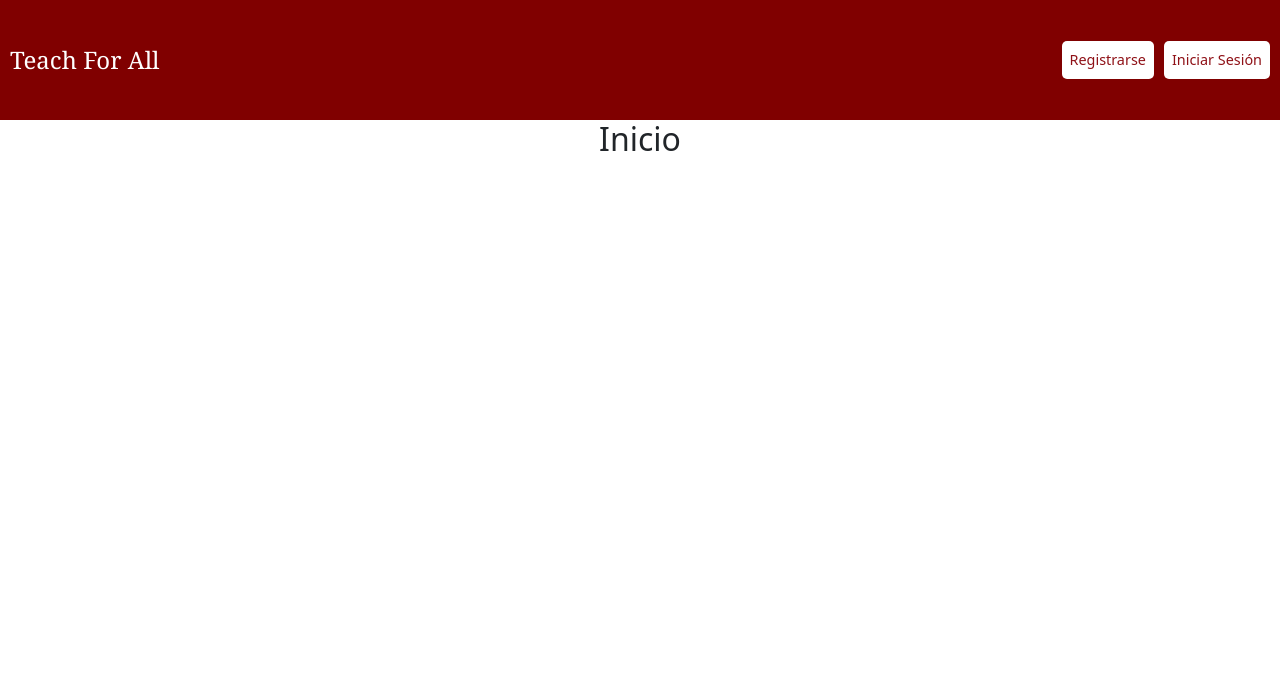
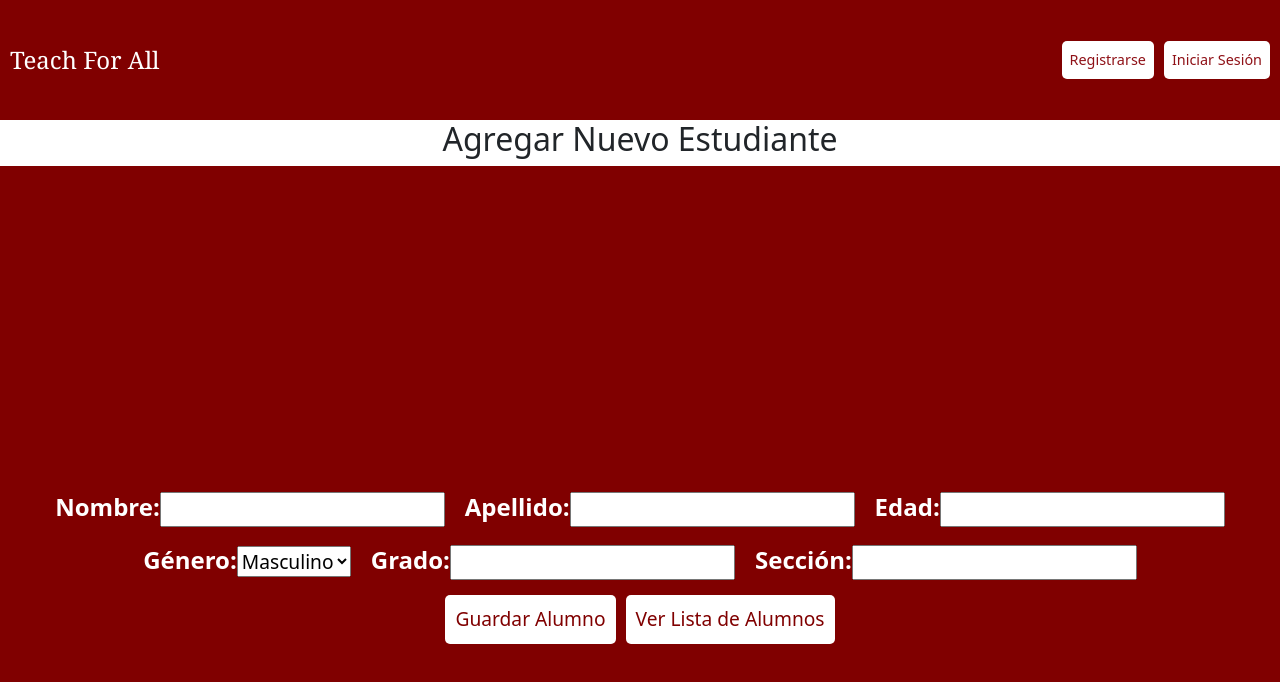
Before and after one commit to maihaara/TallerIV, a React (Create React App) app in the folder frontend/: page /pantalla in a window 1280 px wide. Shown: the top 682 px of the page. Built offline with nearby package versions, Linux system fonts and the light colour scheme.

Commit message:
modelado de formulario de estudiante

```diff
--- a/frontend/src/App.js
+++ b/frontend/src/App.js
@@ -8,6 +8,7 @@ import Welcome from './Welcome';
 import './App.css';
 import Pantalla from './pantalla';
 import Infousuario from './Infousuario';
+import Listaalumnos from './listaalumnos';
 
 function App() {
   return (
@@ -20,6 +21,7 @@ function App() {
           <Route path="/welcome" element={<Welcome />} />
           <Route path="/pantalla" element={<Pantalla />} />
           <Route path="/infousuario/:role" element={<Infousuario />} />
+          <Route path="/Listaalumnos" element={<Listaalumnos />} />
         </Routes>
       </div>
     </Router>
--- a/frontend/src/Welcome.js
+++ b/frontend/src/Welcome.js
@@ -17,7 +17,7 @@ function Welcome() {
           <p>Usuario no encontrado</p>
         )}
         <Link to="/pantalla">
-          <button style={{ backgroundColor: 'maroon', padding: '10px', borderRadius: '5px', border: 'none', color: 'white', cursor: 'pointer', display: 'block', margin: '0 auto', }}> Inicio</button>
+          <button style={{ backgroundColor: 'maroon', padding: '10px', borderRadius: '5px', border: 'none', color: 'white', cursor: 'pointer', display: 'block', margin: '0 auto', }}> Agregar alumnos</button>
         </Link>
         <Link to="/infousuario" state={{ user }}>
           <button style={{ backgroundColor: 'maroon', padding: '10px', borderRadius: '5px', border: 'none', color: 'white', cursor: 'pointer', display: 'block', margin: '0 auto' }}> Usuario </button>
--- /dev/null
+++ b/frontend/src/listaalumnos.js
@@ -0,0 +1,14 @@
+import React from 'react';
+
+const listaalumnos = () => {
+
+
+  return (
+    <div>
+      <h2>Lista de Alumnos</h2>
+
+    </div>
+  );
+};
+
+export default listaalumnos;
--- a/frontend/src/pantalla.js
+++ b/frontend/src/pantalla.js
@@ -1,12 +1,94 @@
-import React from 'react';
+import React, { useState } from 'react';
+import { Link } from 'react-router-dom';
 
-function Pantalla() {
+// Componente funcional AddStudentForm que recibe una función onSave como prop
+const AddStudentForm = ({ onSave }) => {
+  // Estado local para manejar la información del estudiante
+  const [student, setStudent] = useState({
+    nombre: '',
+    apellido: '',
+    edad: '',
+    genero: '',
+    grado: '',
+    seccion: '',
+  });
+
+  // Función para manejar cambios en los campos del formulario
+  const handleChange = (e) => {
+    const { name, value } = e.target;
+    // Actualiza el estado con los valores ingresados
+    setStudent((prevStudent) => ({ ...prevStudent, [name]: value }));
+  };
+
+  // Función para manejar el evento de guardar
+  const handleSave = (e) => {
+    e.preventDefault();
+    // Llama a la función onSave pasándole la información del estudiante
+    onSave(student);
+    // Resetea el estado para limpiar el formulario después de guardar
+    setStudent({
+      nombre: '',
+      apellido: '',
+      edad: '',
+      genero: '',
+      grado: '',
+      seccion: '',
+    });
+  };
+
   return (
-    <div>
-      <h2>Inicio</h2>
-      {/* Contenido de la nueva pantalla */}
+    <div className='bg-maroon p-10 rounded w-100'>
+      <h2>Agregar Nuevo Estudiante</h2>
+      <form style={{ backgroundColor: 'maroon', height: '100vh', display: 'flex', justifyContent: 'center', alignItems: 'center', flexDirection: 'column' }}>
+        {/* Grupo de campos para el nombre, apellido y edad */}
+        <div style={{ display: 'flex', flexDirection: 'row', marginBottom: '15px' }}>
+          <div style={{ marginRight: '20px' }}>
+            <label htmlFor="nombre" style={{ fontSize: '1.5rem', fontWeight: 'bold', color: 'white' }}>Nombre:</label>
+            <input type="text" id="nombre" name="nombre" value={student.nombre} onChange={handleChange} style={{ fontSize: '1.2rem' }} />
+          </div>
+          <div style={{ marginRight: '20px' }}>
+            <label htmlFor="apellido" style={{ fontSize: '1.5rem', fontWeight: 'bold', color: 'white' }}>Apellido:</label>
+            <input type="text" id="apellido" name="apellido" value={student.apellido} onChange={handleChange} style={{ fontSize: '1.2rem' }} />
+          </div>
+          <div>
+            <label htmlFor="edad" style={{ fontSize: '1.5rem', fontWeight: 'bold', color: 'white' }}>Edad:</label>
+            <input type="text" id="edad" name="edad" value={student.edad} onChange={handleChange} style={{ fontSize: '1.2rem' }} />
+          </div>
+        </div>
+        {/* Grupo de campos para el género, grado y sección */}
+        <div style={{ display: 'flex', flexDirection: 'row', marginBottom: '15px' }}>
+          <div style={{ marginRight: '20px' }}>
+            <label htmlFor="genero" style={{ fontSize: '1.5rem', fontWeight: 'bold', color: 'white' }}>Género:</label>
+            <select id="genero" name="genero" value={student.genero} onChange={handleChange} style={{ fontSize: '1.2rem' }}>
+              <option value="masculino">Masculino</option>
+              <option value="femenino">Femenino</option>
+            </select>
+          </div>
+          <div style={{ marginRight: '20px' }}>
+            <label htmlFor="grado" style={{ fontSize: '1.5rem', fontWeight: 'bold', color: 'white' }}>Grado:</label>
+            <input type="text" id="grado" name="grado" value={student.grado} onChange={handleChange} style={{ fontSize: '1.2rem' }} />
+          </div>
+          <div>
+            <label htmlFor="seccion" style={{ fontSize: '1.5rem', fontWeight: 'bold', color: 'white' }}>Sección:</label>
+            <input type="text" id="seccion" name="seccion" value={student.seccion} onChange={handleChange} style={{ fontSize: '1.2rem' }} />
+          </div>
+        </div>
+        <div style={{ display: 'flex', flexDirection: 'row' }}>
+          <button type="button" onClick={handleSave} style={{ backgroundColor: 'white', color: 'maroon', padding: '10px', borderRadius: '5px', border: 'none', cursor: 'pointer', marginRight: '10px', fontSize: '1.2rem' }}>
+            Guardar Alumno
+          </button>
+          <Link to="/listaalumnos" style={{ textDecoration: 'none' }}>
+            <button style={{ backgroundColor: 'white', color: 'maroon', padding: '10px', borderRadius: '5px', border: 'none', cursor: 'pointer', fontSize: '1.2rem' }}>
+              Ver Lista de Alumnos
+            </button>
+          </Link>
+        </div>
+      </form>
     </div>
+
+
+
   );
-}
+};
 
-export default Pantalla;
+export default AddStudentForm;
```
Also changed, not shown: 1 other file (tests, documents, lock files or other folders).
